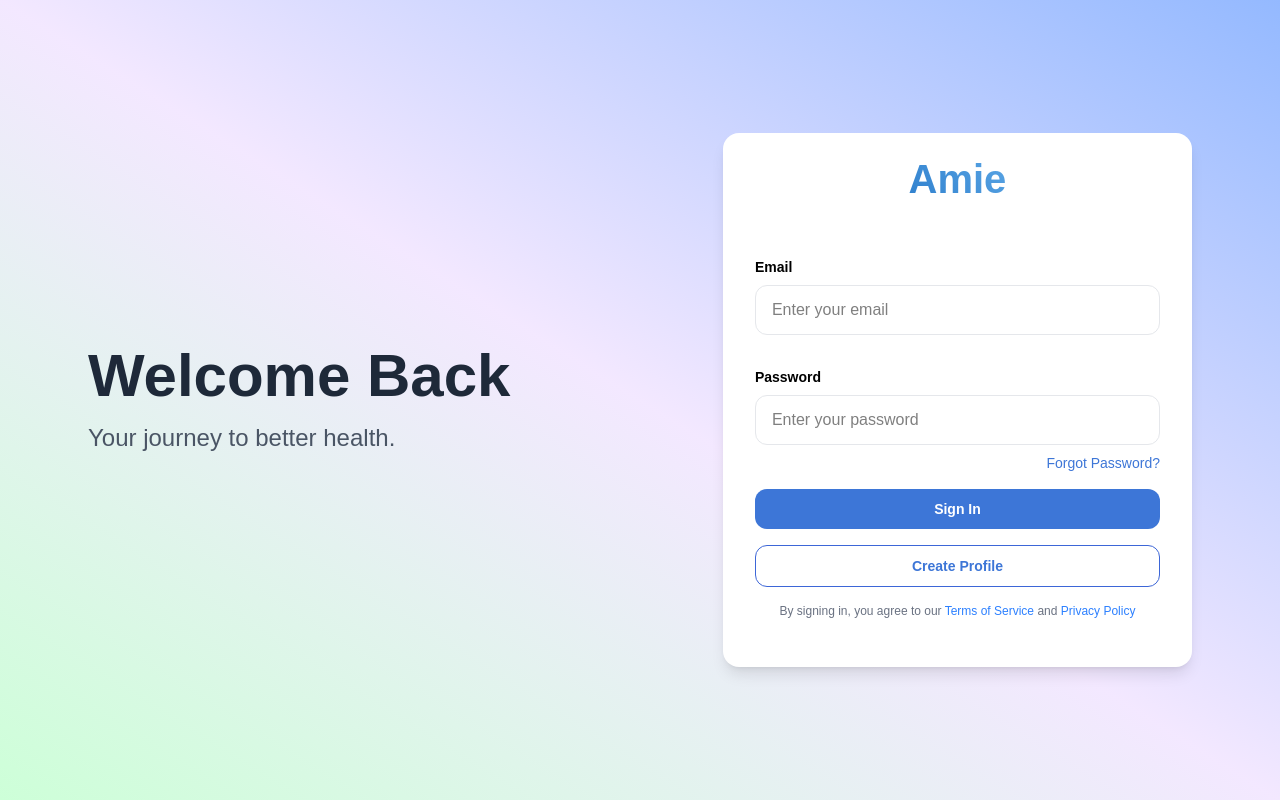
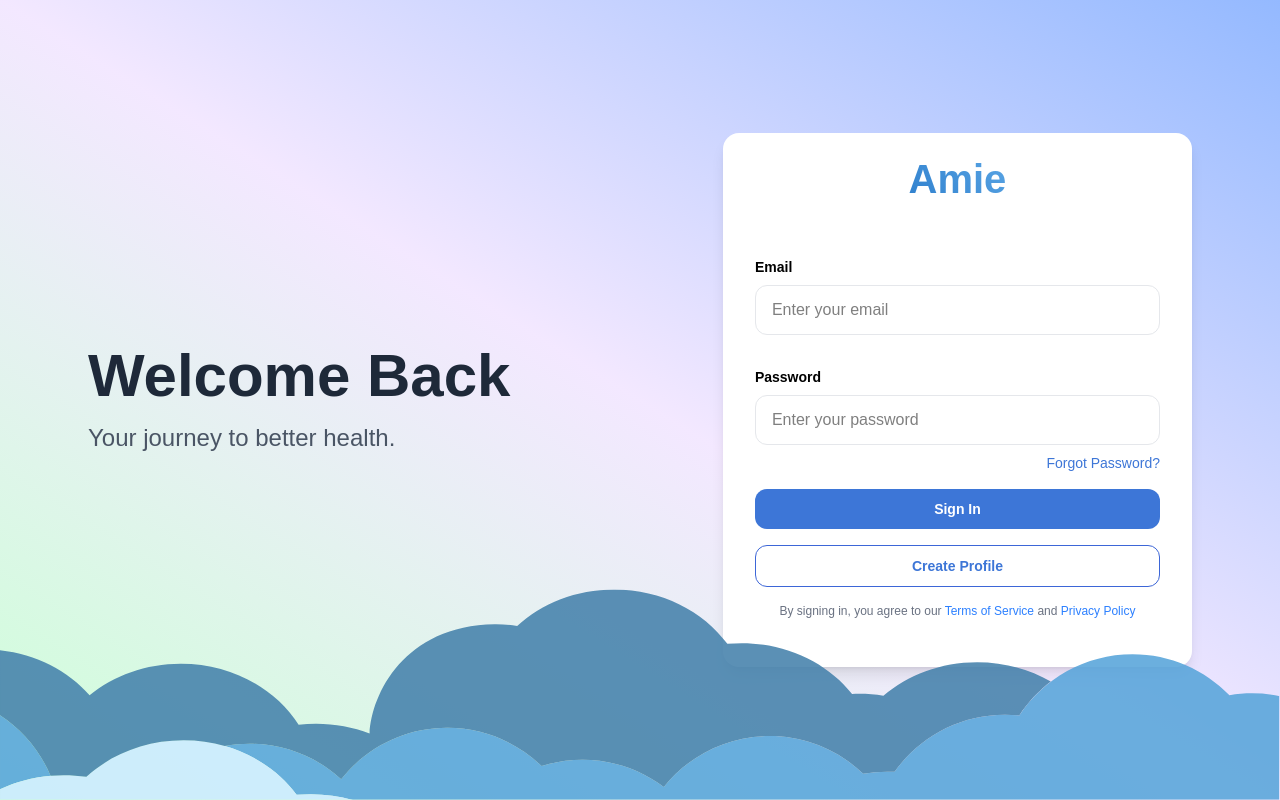
Before and after one commit to akelladeepak/amie-webapp, a React (Vite) app in the folder amie/: page / in a window 1280 px wide. Built offline with nearby package versions, Linux system fonts and the light colour scheme; the HTML template or start-up script is replaced by a standard one.

Commit message:
Add cloud to login page

```diff
--- a/amie/src/pages/Login.jsx
+++ b/amie/src/pages/Login.jsx
@@ -1,6 +1,7 @@
 import React from 'react';
 import { Link, useNavigate } from 'react-router-dom';
 import '../assets/styles.css';
+import cloud from '../assets/cloud.svg';
 
 function Login() {
   const navigate = useNavigate();
@@ -26,7 +27,7 @@ function Login() {
         {/* Right side login form */}
         <div className="w-full md:w-1/2 bg-white shadow-lg rounded-2xl px-8 pb-8 pt-4">
           <div className='mb-6 md:mb-12'>
-          <h1 className='logo text-center'>
+          <h1 className='logo text-center select-none'>
             Amie
           </h1>
           {/* <h2 className="text-xl md:text-xl font-semibold text-gray-500 text-center">
@@ -77,6 +78,10 @@ function Login() {
           </div>
         </div>
       </div>
+      {/* Cloud */}
+      <div className='absolute bottom-0 w-dvw'>
+        <img src={cloud} className='object-cover w-full'></img>
+      </div>
     </div>
   );
 }
```
Also changed, not shown: amie/src/assets/cloud.svg (added).
